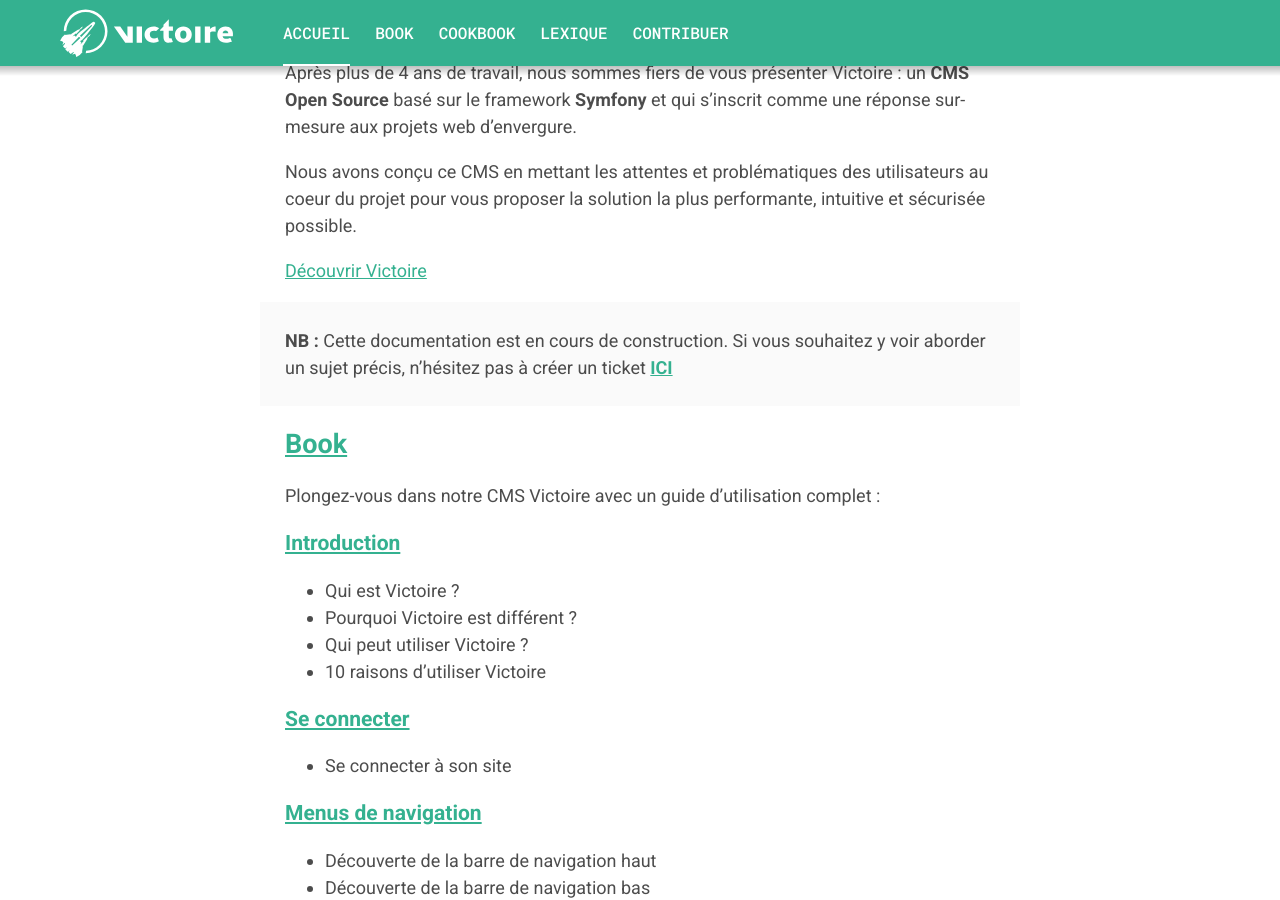
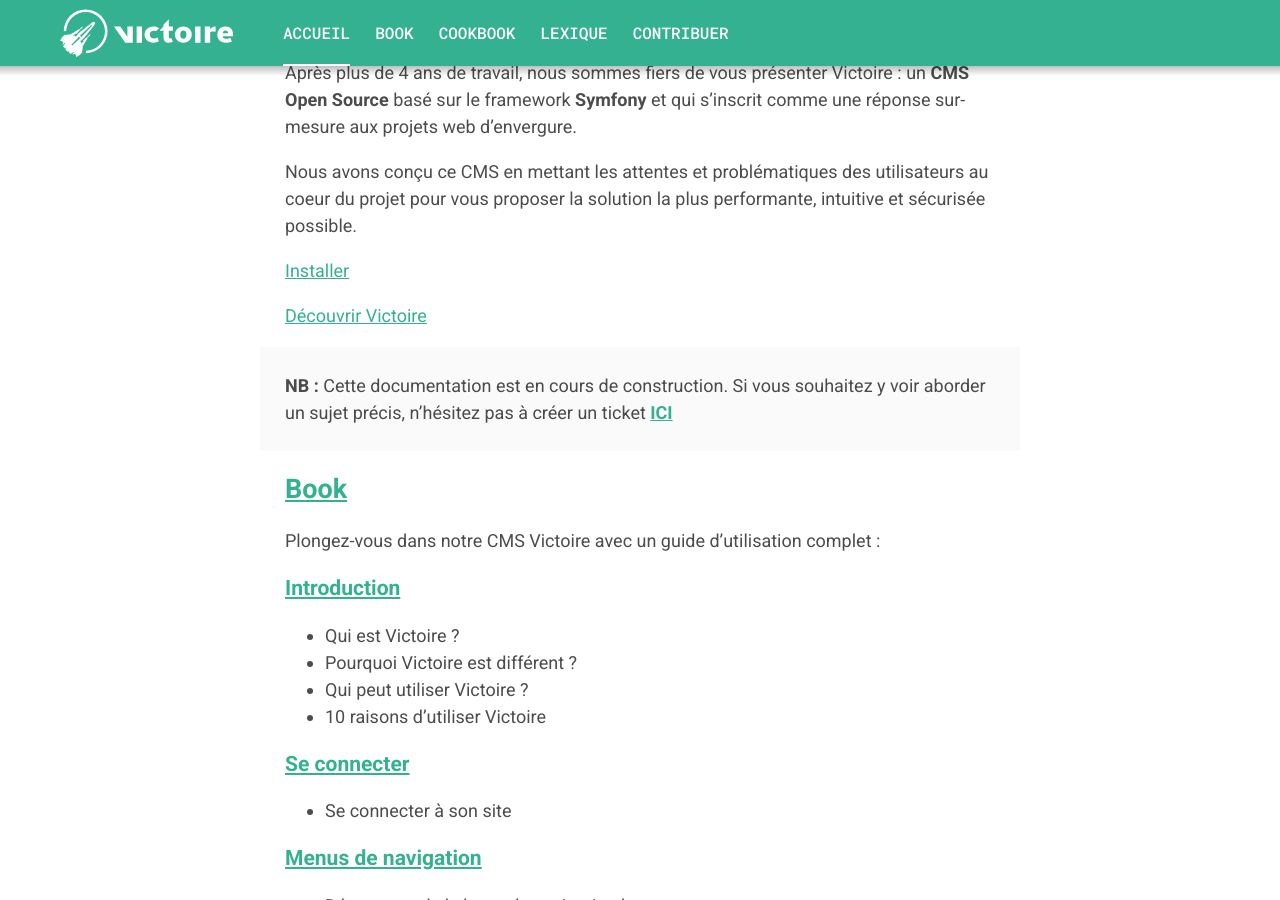
Before and after one commit to Victoire/doc, a Jekyll site: the page built from index.md, in a window 1280 px wide and 900 px high, scrolled down 351 px. Built offline with Jekyll 4.4.1, drawn with Linux system fonts in a browser that asks for light colours.

Commit message:
add setup link

```diff
--- a/index.md
+++ b/index.md
@@ -8,6 +8,8 @@ title: Victoire CMS
 Après plus de 4 ans de travail, nous sommes fiers de vous présenter Victoire : un **CMS Open Source** basé sur le framework **Symfony** et qui s’inscrit comme une réponse sur-mesure aux projets web d’envergure.
 
 Nous avons conçu ce CMS en mettant les attentes et problématiques des utilisateurs au coeur du projet pour vous proposer la solution la plus performante, intuitive et sécurisée possible.
+
+[Installer](https://github.com/Victoire/victoire/blob/2.3/doc/setup.md)
 
 [Découvrir Victoire](book/introduction)
 
```
